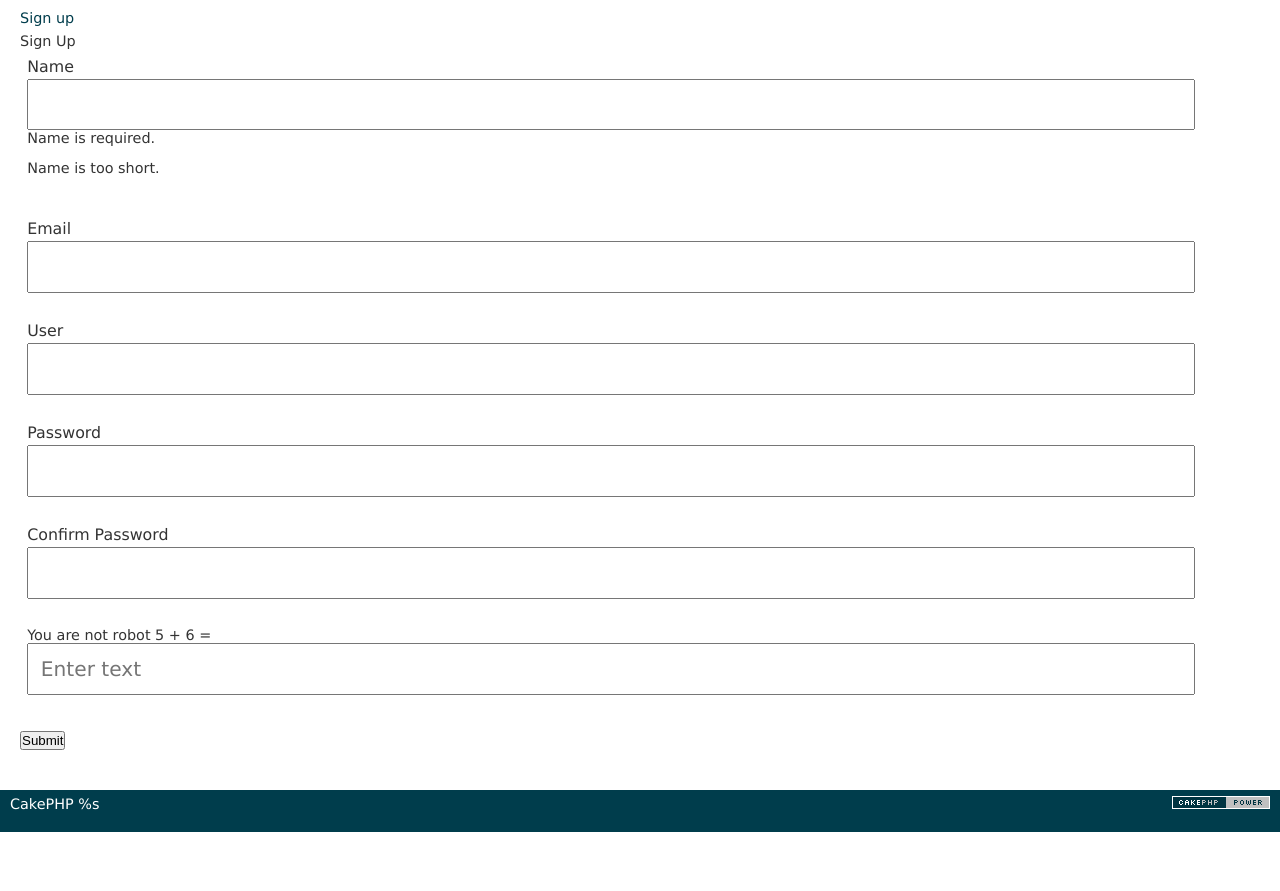
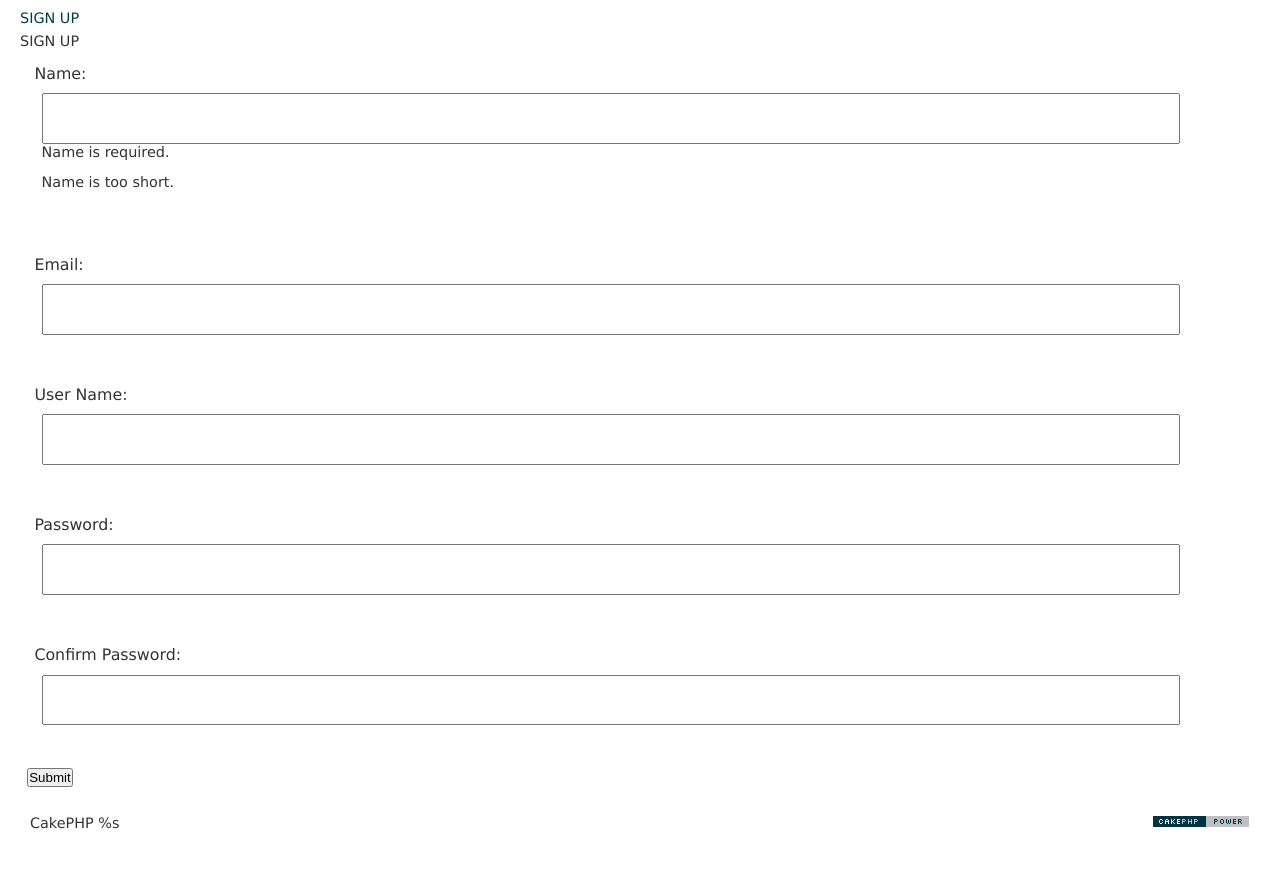
Before and after one commit to jawadpak/sell_bird, a CakePHP app: the page made by app/View/FrontEnds/signup.ctp in a window 1280 px wide. Shown: the part 47-938 px from the top of the page. Before the commit the page ends 879 px from the top, so only its background shows below. Run offline with PHP 8.4 and a stand-in for CakePHP, Linux system fonts and the light colour scheme; the template is opened without the code that fills it, so the values that code supplies are empty; some libraries are stand-ins or nearby versions.

Commit message:
working on sign up page
some setting in sign up page

```diff
--- a/app/View/FrontEnds/signup.ctp
+++ b/app/View/FrontEnds/signup.ctp
@@ -1,47 +1,52 @@
- <div class="row" >
+<div class="row">
  	<div class="col-lg-12">
- 		<h1 class="page-header">Sign up</h1>
+ 		<h1 class="page-header"> SIGN UP</h1>
  	</div>
- 	<div class="col-lg-8">
+ 	<div class="col-lg-12">
  			<div class="panel panel-default">
                 <div class="panel-heading">
- 				Sign Up
+                   SIGN UP
                 </div>
                 <div class="panel-body">
- 				<div class="row">
- 					<div class="col-lg-10">
- 						<form role="form" name="form">
- 							<div class="form-group" ng-class="{'has-error':(form.name.$error.required || form.name.$error.minlength) && !form.name.$pristine}">
- 								<label>Name</label>
+                       <form role="form" name="form" class="form-horizontal">
+<div ng-class="{'has-error':(form.name.$error.required || form.name.$error.minlength) && !form.name.$pristine}">
+                          		<div class="form-group">
+                            <label class="col-xs-2 control-label">Name:</label>
+                            <div class="col-xs-5">
                             <input class="form-control" name="name" ng-model="name" ng-minlength="4" required>
 
                                     <p ng-show="form.name.$error.required && !form.name.$pristine" class="help-block">Name is required.</p>
                                     <p ng-show="form.name.$error.minlength && !form.name.$pristine" class="help-block">Name is too short.</p>
                                 </div>
+                            </div>
                                 <div class="form-group">
- 								<label>Email</label>
+                                    <label class="col-xs-2 control-label">Email:</label>
+                                    <div class="col-xs-5">
+                                    <input type="text" class="form-control" />
+
+                                    </div>
+                                </div>
+                                <div class="form-group">
+                                    <label class="col-xs-2 control-label">User Name:</label>
+                                    <div class="col-xs-5">
                                     <input class="form-control">
                                     </div>
+                                </div>
                                 <div class="form-group">
- 								<label>User</label>
+                                    <label class="col-xs-2 control-label">Password:</label>
+                                    <div class="col-xs-5">
                                     <input class="form-control">
                                     </div>
+                                </div>
                                 <div class="form-group">
- 								<label>Password</label>
+                                    <label class="col-xs-2 control-label">Confirm Password:</label>
+                                    <div class="col-xs-5">
                                     <input class="form-control">
                                     </div>
- 							<div class="form-group">
- 								<label>Confirm Password</label>
- 								<input class="form-control">
                                 </div>
- 							<div class="form-group">
- 								<p class="help-block">You are not robot 5 + 6 = <input placeholder="Enter text"></p>
- 							</div>
- 							<button class="btn btn-default" type="submit">Submit</button>
+								<button class="btn btn-outline btn-warning btn-lg" type="submit">Submit</button>
                             </form>
                 </div>
  			</div>
  	</div>
  	</div>
- 	</div>
- </div>
```
Lines whose indentation alone changed are shown as unchanged.
